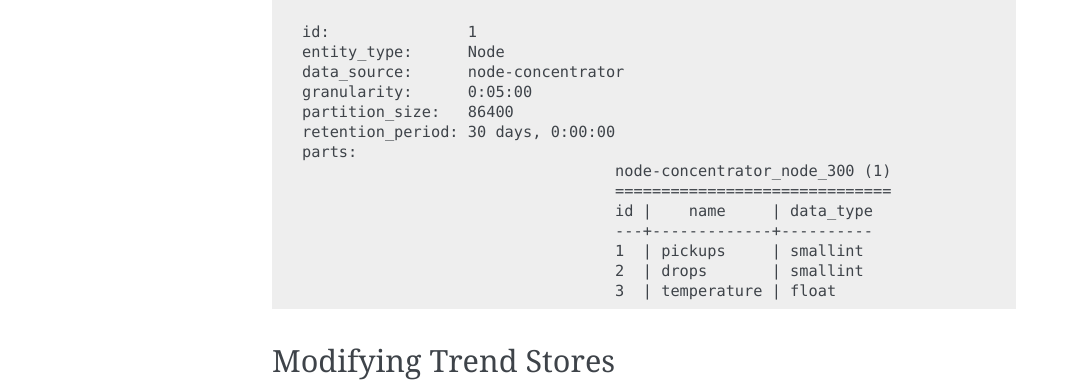
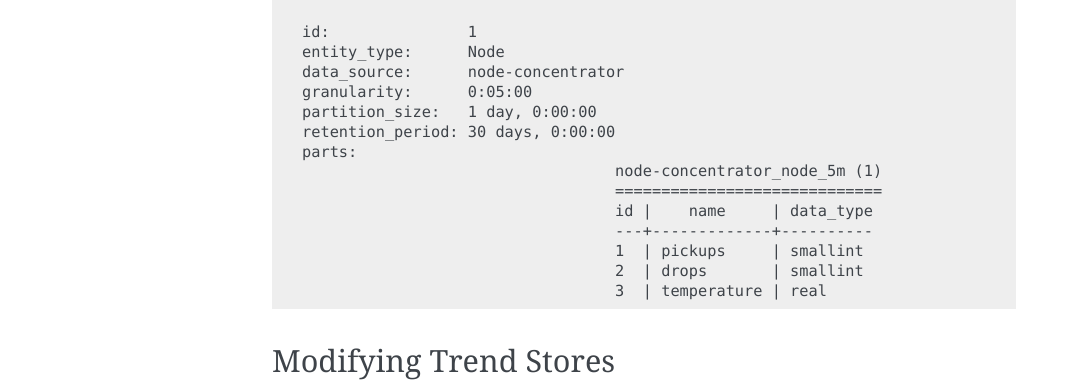
Before and after one commit to hendrikx-itc/minerva-book, a Sphinx documentation site: the page built from source/trend_stores.rst, in a window 1280 px wide. Shown: the part 992-1378 px from the top of the page, without its empty margins (106-1183 px from the left). Built offline with Sphinx 7.4.7, drawn with Linux system fonts in a browser that asks for light colours; some of the changed text lies outside the part shown.

Commit message:
Correct output in documentation

```diff
--- a/source/trend_stores.rst
+++ b/source/trend_stores.rst
@@ -32,17 +32,16 @@ previous output::
 	entity_type:      Node
 	data_source:      node-concentrator
 	granularity:      0:05:00
-	partition_size:   86400
+	partition_size:   1 day, 0:00:00
 	retention_period: 30 days, 0:00:00
 	parts:
-					  node-concentrator_node_300 (1)
-					  ==============================
+					  node-concentrator_node_5m (1)
+					  =============================
 					  id |    name     | data_type
 					  ---+-------------+----------
 					  1  | pickups     | smallint
 					  2  | drops       | smallint
-					  3  | temperature | float
-
+					  3  | temperature | real
 
 Modifying Trend Stores
 ----------------------
```
